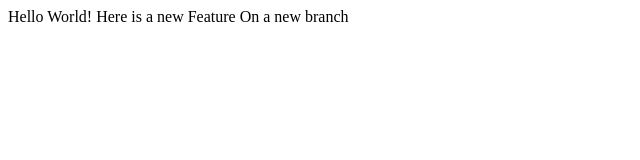
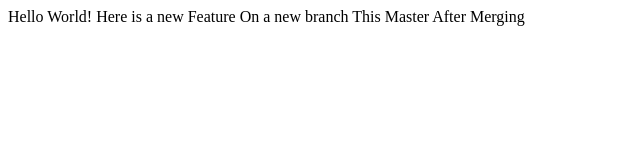
Before and after one commit to ImadRashid/lecture1, a plain HTML site: page index.html in a window 1280 px wide. Shown: the whole page, without its empty margins (0-640 px from the left). Drawn offline with Linux system fonts and the light colour scheme.

Commit message:
NEW BRacnch Contents

```diff
--- a/index.html
+++ b/index.html
@@ -6,6 +6,6 @@
 <body>
 Hello World!
 Here is a new Feature On a new branch
-
+This Master After Merging
 </body>
 </html>
```
